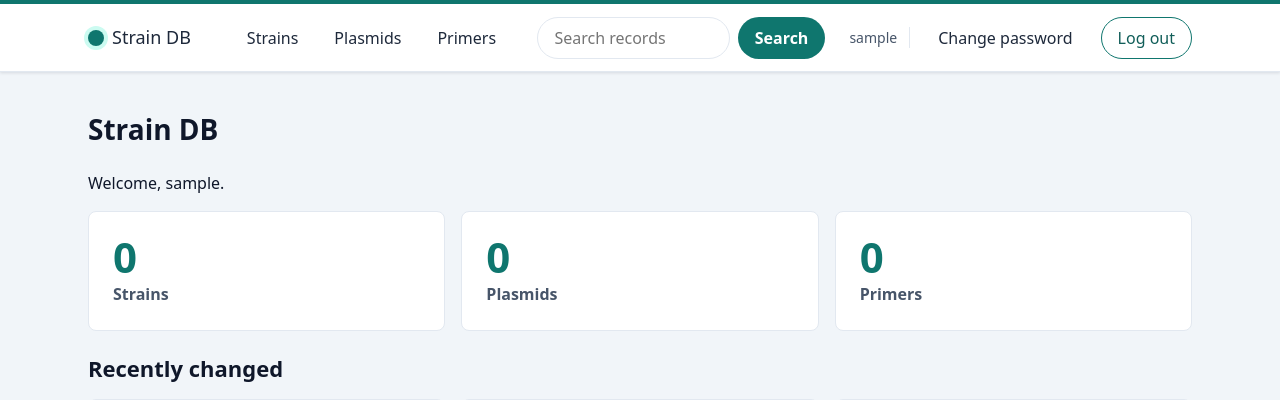
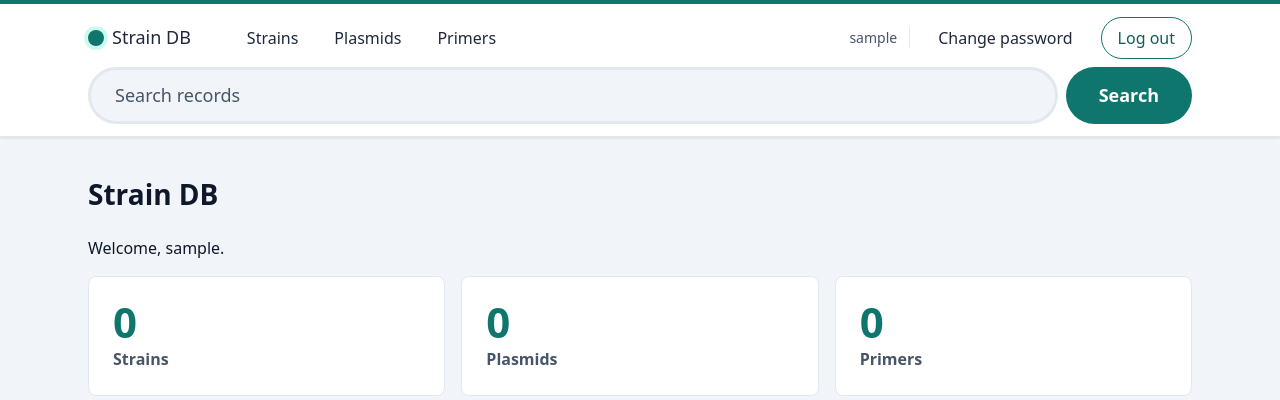
Before and after one commit to Strain-Primer-Management/strain-primer-management, a Django app: page / in a window 1280 px wide. Shown: the top 400 px of the page. Run offline with Django 5.2, Linux system fonts and the light colour scheme; the visitor is signed in with stand-in values (Sample User, id 1); data comes from the database, SQL or seed files in the repository; data that the repository does not hold is empty.

Commit message:
SCRUM-134: Make the search bar bigger, on its own row

```diff
--- a/static/css/base.css
+++ b/static/css/base.css
@@ -557,33 +557,43 @@ pre,
   margin-top: var(--space-5);
 }
 
-/* Search bar (components/search_bar.html), inside the navbar. On a wide screen it sits between the
-   section links and the account links; on a narrow screen it moves to its own row below the menu. */
+/* Search bar (components/search_bar.html), inside the navbar. A big, easy-to-read box on its own
+   full-width row under the menu, on every screen size. */
 .search-bar {
   display: flex;
-  flex: 0 1 calc(var(--space-7) * 6);
+  flex: 1 1 100%;
   gap: var(--space-2);
   min-width: 0;
+  order: 3;
 }
 
 .search-bar-input {
   flex: 1;
   min-width: 0;
-  padding: var(--space-2) var(--space-4);
-  border: var(--border-width) solid var(--color-border);
+  padding: var(--space-3) var(--space-5);
+  border: var(--focus-width) solid var(--color-border);
   border-radius: var(--radius-pill);
-  background: var(--color-surface);
+  background: var(--color-bg);
   color: var(--color-text);
   font: inherit;
+  font-size: var(--font-size-h3);
+}
+
+.search-bar-input::placeholder {
+  color: var(--color-text-muted);
+}
+
+.search-bar-input:hover {
+  border-color: var(--color-primary);
+}
+
+.search-bar-input:focus {
+  background: var(--color-surface);
+  border-color: var(--color-primary);
 }
 
 .search-bar-button {
+  padding: var(--space-3) var(--space-6);
   border-radius: var(--radius-pill);
+  font-size: var(--font-size-h3);
 }
-
-@media (max-width: 48rem) {
-  .search-bar {
-    flex: 1 1 100%;
-    order: 3;
-  }
-}
```
